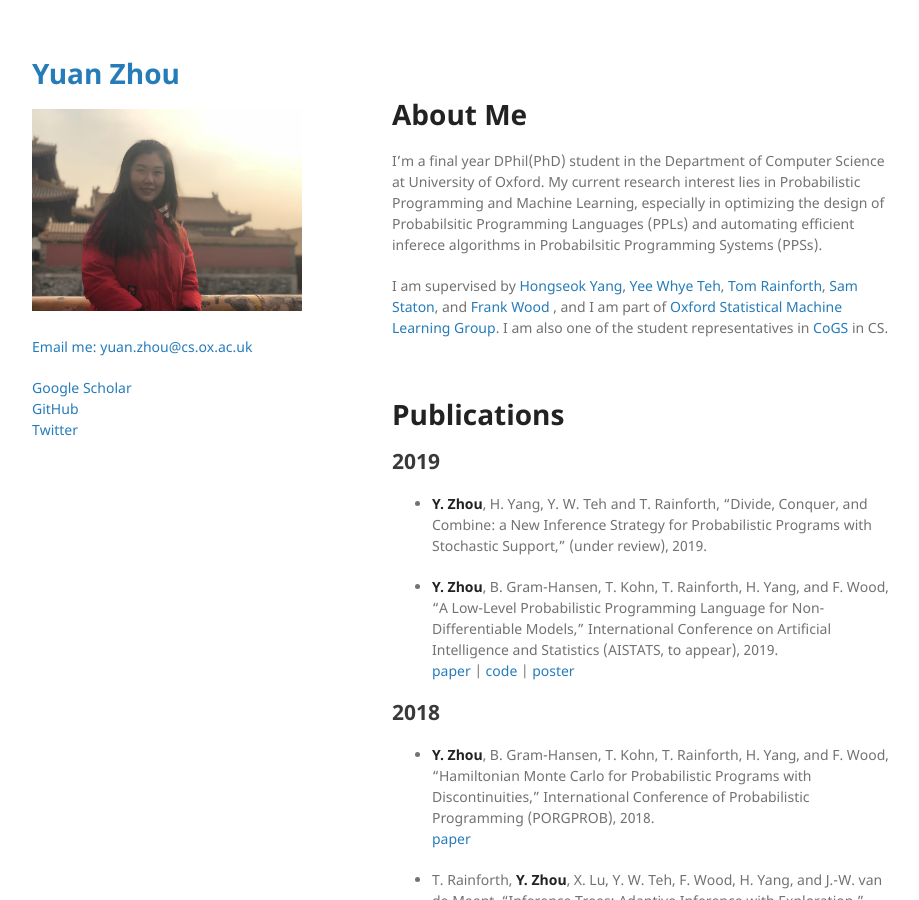
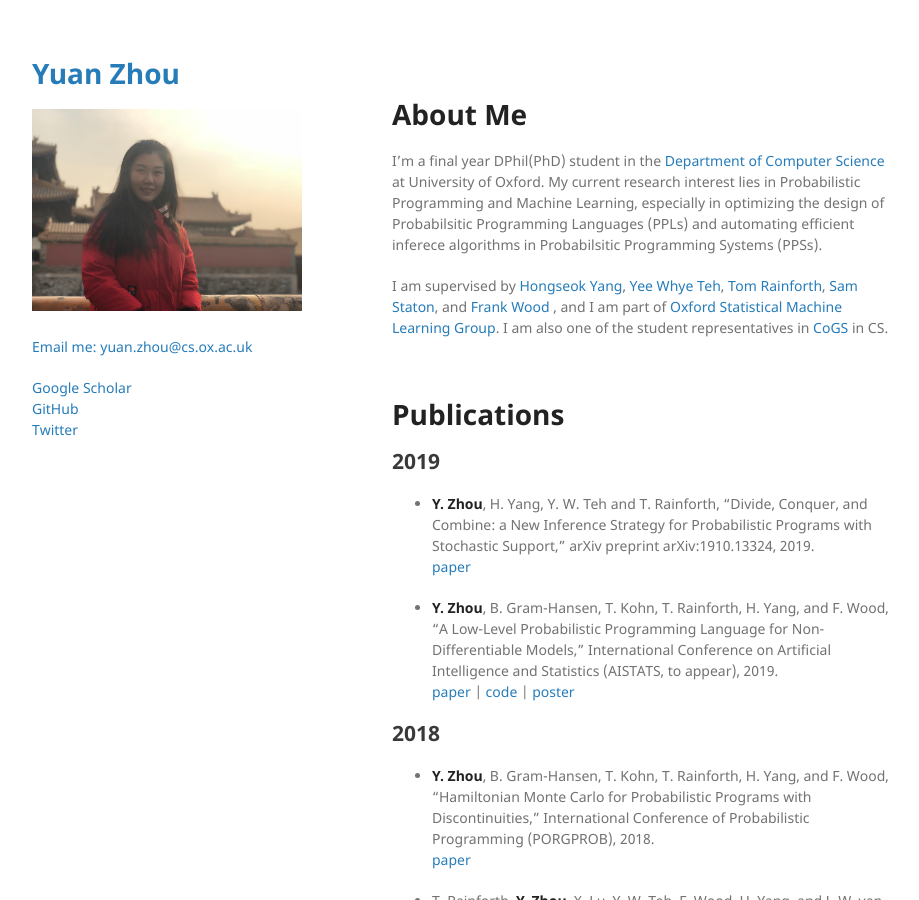
Before and after one commit to yuaanzhou/yuaanzhou.github.io, a Jekyll site: the page built from index.md, in a window 1280 px wide and 900 px high. Shown: the whole window, without its empty margins (178-1097 px from the left). Built offline with Jekyll 4.4.1, drawn with Linux system fonts in a browser that asks for light colours; the repository's description, which GitHub fills in, is left out.

Commit message:
update bib

```diff
--- a/index.md
+++ b/index.md
@@ -8,7 +8,7 @@ layout: default
 # About Me
 
 
-I'm a final year DPhil(PhD) student in the Department of Computer Science at University of Oxford.
+I'm a final year DPhil(PhD) student in the [Department of Computer Science](http://www.cs.ox.ac.uk/) at University of Oxford.
 My current research interest lies in Probabilistic Programming and Machine Learning, especially in optimizing the design of Probabilsitic Programming Languages (PPLs) and automating efficient inferece algorithms in Probabilsitic Programming Systems (PPSs).
 
 
@@ -29,7 +29,8 @@ I am also one of the student representatives in [CoGS](https://www.cs.ox.ac.uk/s
 
 # Publications
 ## 2019
-* **Y. Zhou**, H. Yang, Y. W. Teh and T. Rainforth, “Divide, Conquer, and Combine: a New Inference Strategy for Probabilistic Programs with Stochastic Support,” (under review), 2019.
+* **Y. Zhou**, H. Yang, Y. W. Teh and T. Rainforth, “Divide, Conquer, and Combine: a New Inference Strategy for Probabilistic Programs with Stochastic Support,” arXiv preprint arXiv:1910.13324, 2019.
+    [paper](https://arxiv.org/abs/1910.13324)
 
 * **Y. Zhou**, B. Gram-Hansen, T. Kohn, T. Rainforth, H. Yang, and F. Wood, “A Low-Level Probabilistic Programming Language for Non-Differentiable Models,” International Conference on Artificial Intelligence and Statistics (AISTATS, to appear), 2019.
     [paper](https://arxiv.org/pdf/1903.02482.pdf) | [code]() | [poster]()
```
Also changed, not shown: 2 other files.
